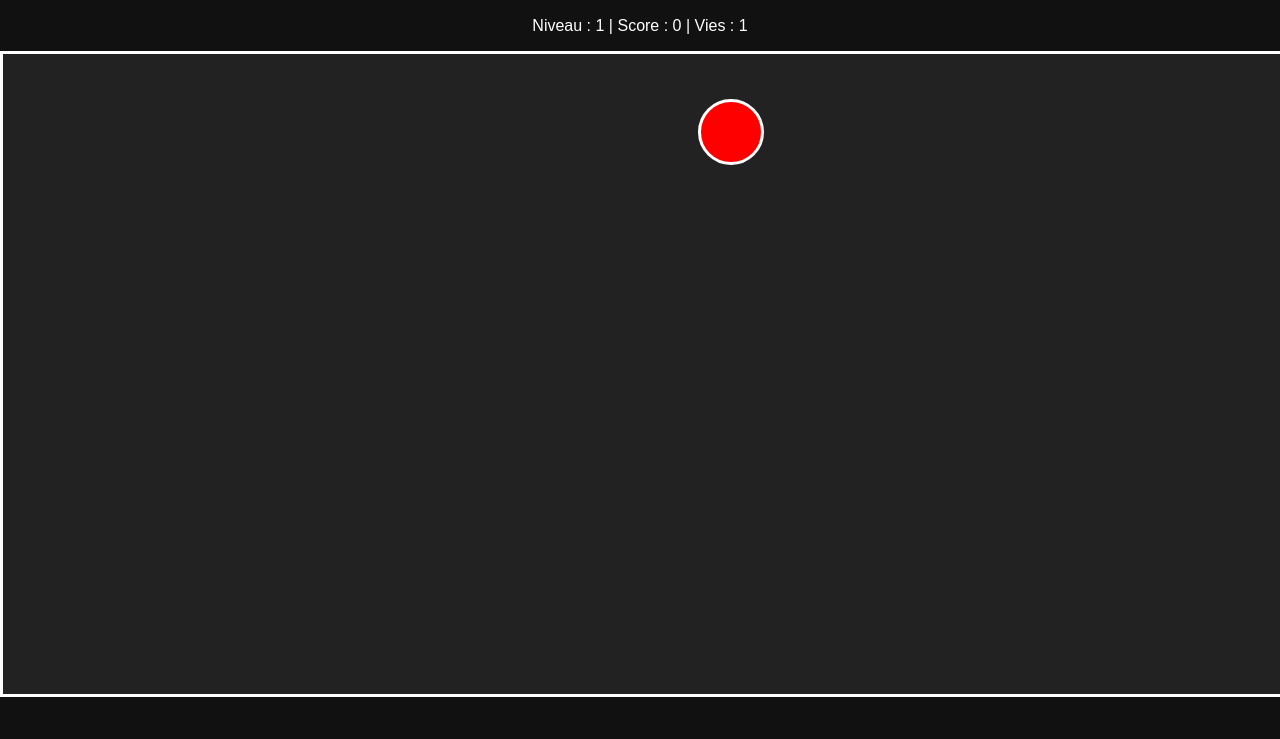
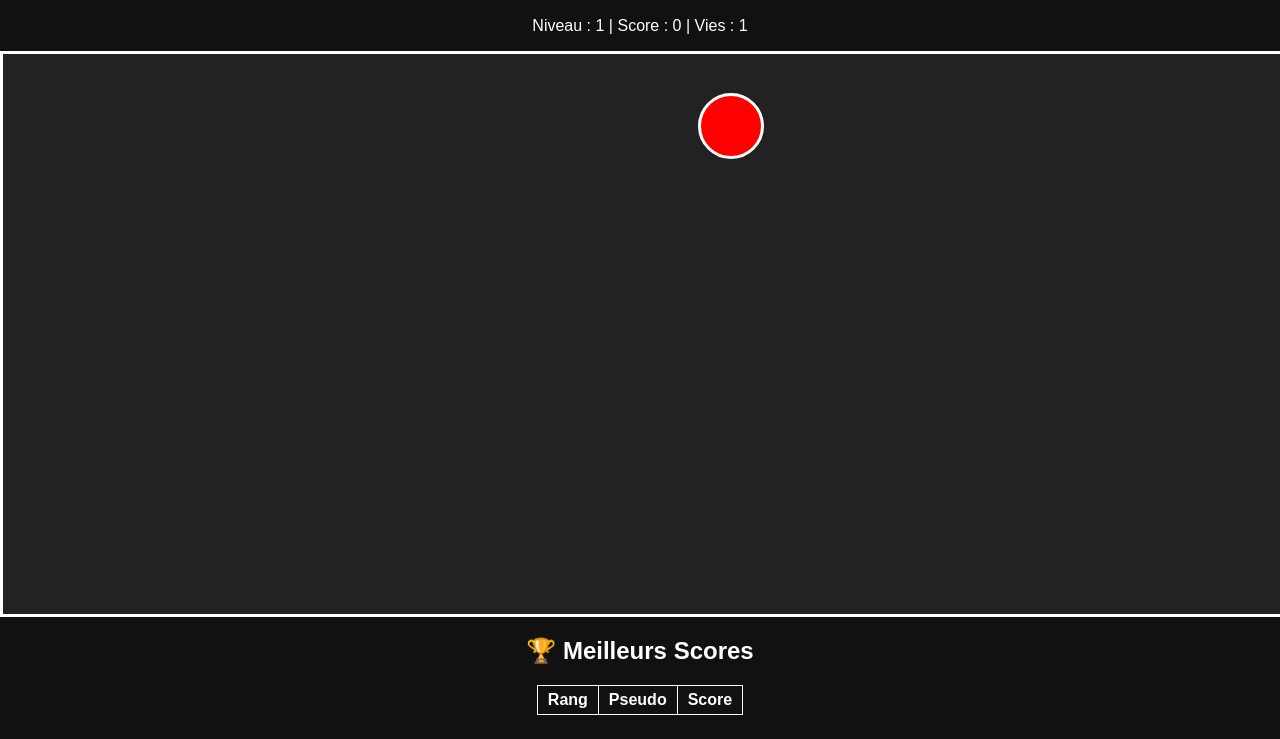
Before and after one commit to ED2014-web/armes-a-feu, a plain HTML site: page index.html in a window 1280 px wide. Shown: the part 61-800 px from the top of the page. Drawn offline with Linux system fonts and the light colour scheme.

Commit message:
Add files via upload

```diff
--- a/index.html
+++ b/index.html
@@ -17,7 +17,7 @@
     #zoneJeu {
       position: relative;
       width: 100%;
-      height: 80vh;
+      height: 70vh;
       background: #222;
       overflow: hidden;
       border: 3px solid #fff;
@@ -35,6 +35,18 @@
     #infos {
       margin: 15px;
     }
+    #scores {
+      margin-top: 20px;
+    }
+    table {
+      margin: auto;
+      border-collapse: collapse;
+      color: white;
+    }
+    th, td {
+      border: 1px solid white;
+      padding: 5px 10px;
+    }
   </style>
 </head>
 <body>
@@ -44,6 +56,9 @@
   </div>
   <div id="zoneJeu"></div>
 
+  <h2>🏆 Meilleurs Scores</h2>
+  <div id="scores"></div>
+
   <audio id="sonTir">
     <source src="https://www.fesliyanstudios.com/play-mp3/387" type="audio/mpeg">
   </audio>
@@ -52,8 +67,22 @@
     let niveau = 1;
     let score = 0;
     let vies = 3;
-    let scoreCible = 5; // points nécessaires pour passer au niveau suivant
+    let scoreCible = 5;
     let zone = document.getElementById("zoneJeu");
+
+    // Charger meilleurs scores depuis le stockage local
+    let meilleursScores = JSON.parse(localStorage.getItem("meilleursScores")) || [];
+
+    function afficherScores() {
+      let html = "<table><tr><th>Rang</th><th>Pseudo</th><th>Score</th></tr>";
+      meilleursScores.slice(0, 5).forEach((s, i) => {
+        html += "<tr><td>" + (i+1) + "</td><td>" + s.pseudo + "</td><td>" + s.score + "</td></tr>";
+      });
+      html += "</table>";
+      document.getElementById("scores").innerHTML = html;
+    }
+
+    afficherScores();
 
     function creerCible() {
       let cible = document.createElement("div");
@@ -78,18 +107,16 @@
 
       zone.appendChild(cible);
 
-      // La cible disparaît après un délai -> perte de vie
       setTimeout(() => {
         if (zone.contains(cible)) {
           cible.remove();
           vies--;
           document.getElementById("vies").innerText = vies;
           if (vies <= 0) {
-            alert("💀 Game Over ! Ton score final : " + score);
-            location.reload(); // recommencer le jeu
+            finDuJeu();
           }
         }
-      }, 2000 - niveau * 200); // plus difficile à haut niveau
+      }, 2000 - niveau * 200);
     }
 
     function tirer() {
@@ -98,7 +125,16 @@
       son.play();
     }
 
-    // Génère des cibles toutes les 1,5 secondes (plus rapide à chaque niveau)
+    function finDuJeu() {
+      let pseudo = prompt("💀 Game Over ! Ton score final : " + score + "\nEntre ton pseudo :");
+      if (!pseudo) pseudo = "Anonyme";
+      meilleursScores.push({pseudo: pseudo, score: score});
+      meilleursScores.sort((a, b) => b.score - a.score);
+      localStorage.setItem("meilleursScores", JSON.stringify(meilleursScores));
+      afficherScores();
+      location.reload();
+    }
+
     setInterval(() => {
       creerCible();
     }, 1500);
```
